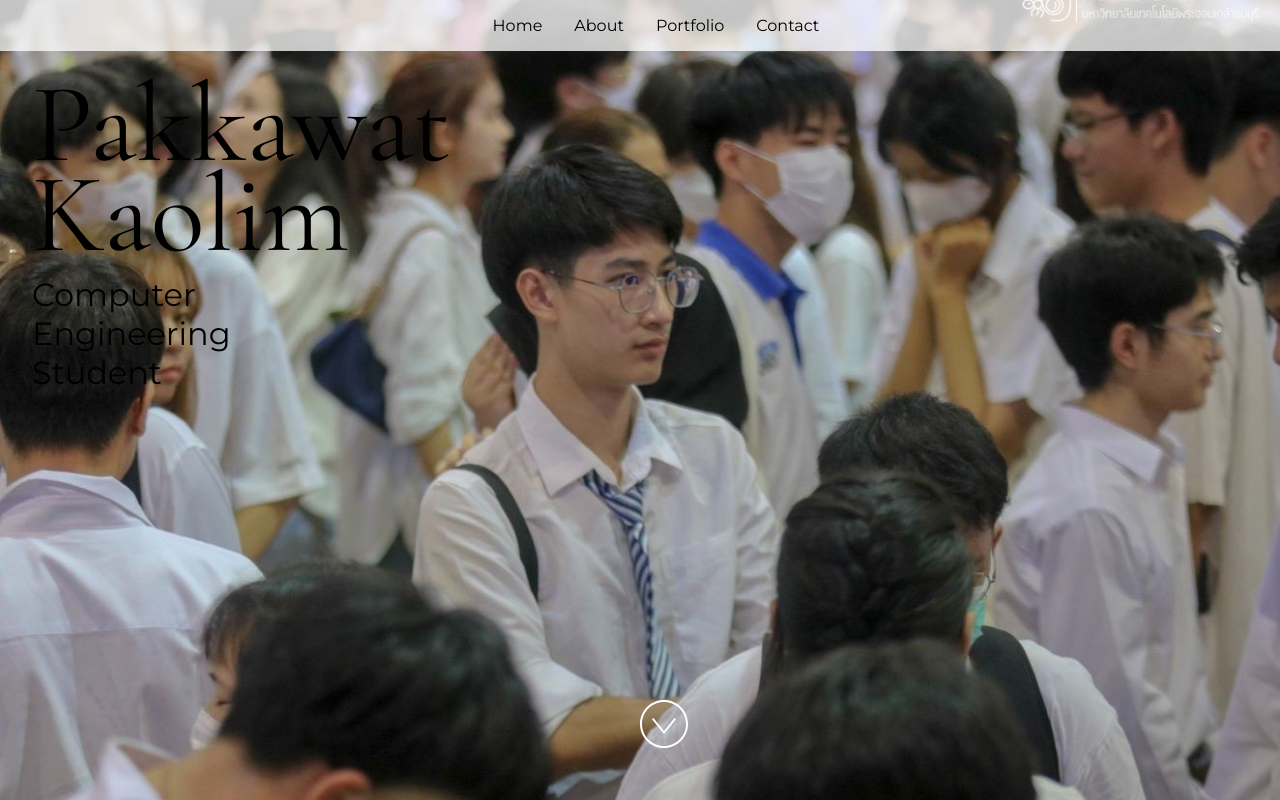
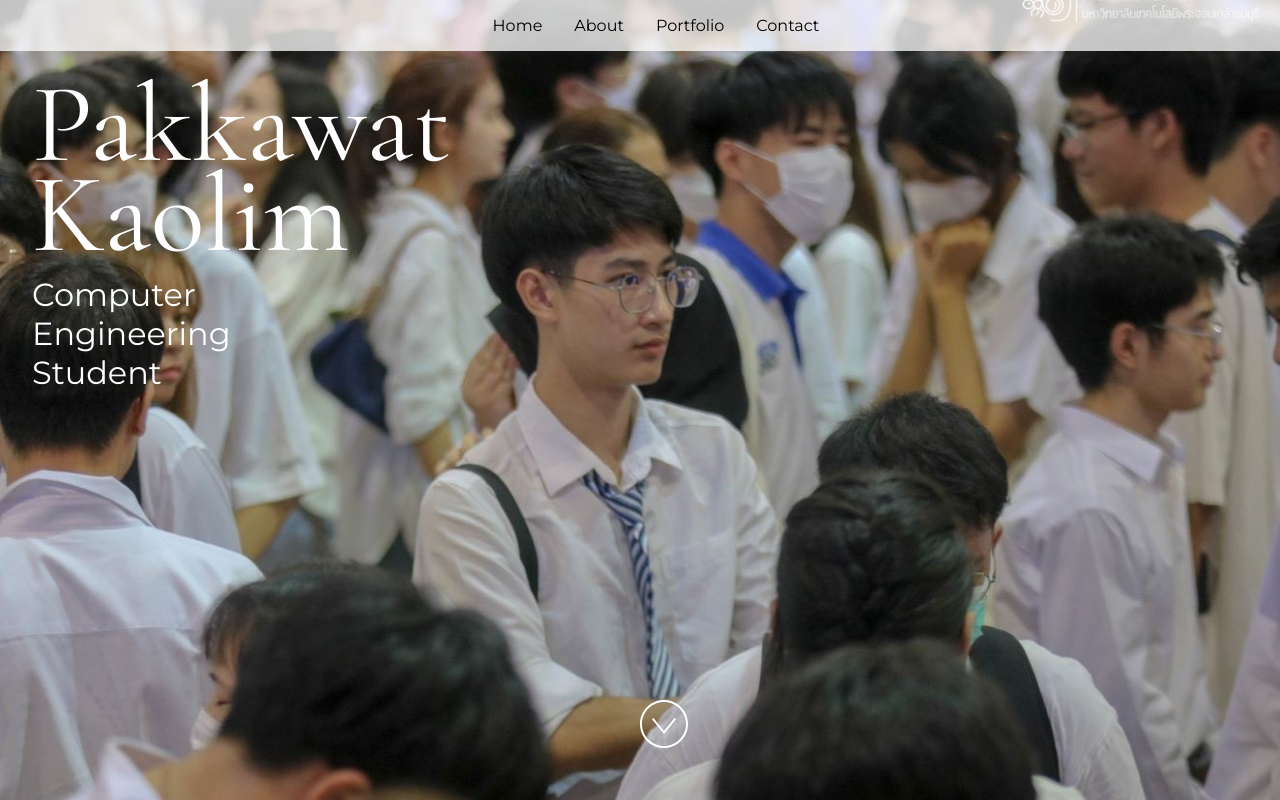
Before and after one commit to PlugsPakuko/TechnicalOnboarding_MLSA, a React (Vite) app: page / in a window 1280 px wide. Built offline with nearby package versions, Linux system fonts and the light colour scheme; grey boxes are pictures that could not be loaded.

Commit message:
change font color

```diff
--- a/src/Components/Home.jsx
+++ b/src/Components/Home.jsx
@@ -29,8 +29,8 @@ const Home = ({ name, title }) => {
     <section id="home" className="min-height">
       <img className="background" src={image} alt="" />
       <div style={{ position: "absolute", top: "5rem", left: "2rem", width: "17rem" }}>
-        <h1>{name}</h1>
-        <h2>{title}</h2>
+        <h1 style={{ color: "white" }}>{name}</h1>
+        <h2 style={{ color: "white" }}>{title}</h2>
       </div>
       <div style={{ position: "absolute", bottom: "3rem", left: "50%" }}>
         <img src={arrowSvg} style={{ height: "3rem", width: "3rem" }} alt={imageAltText} />
```
